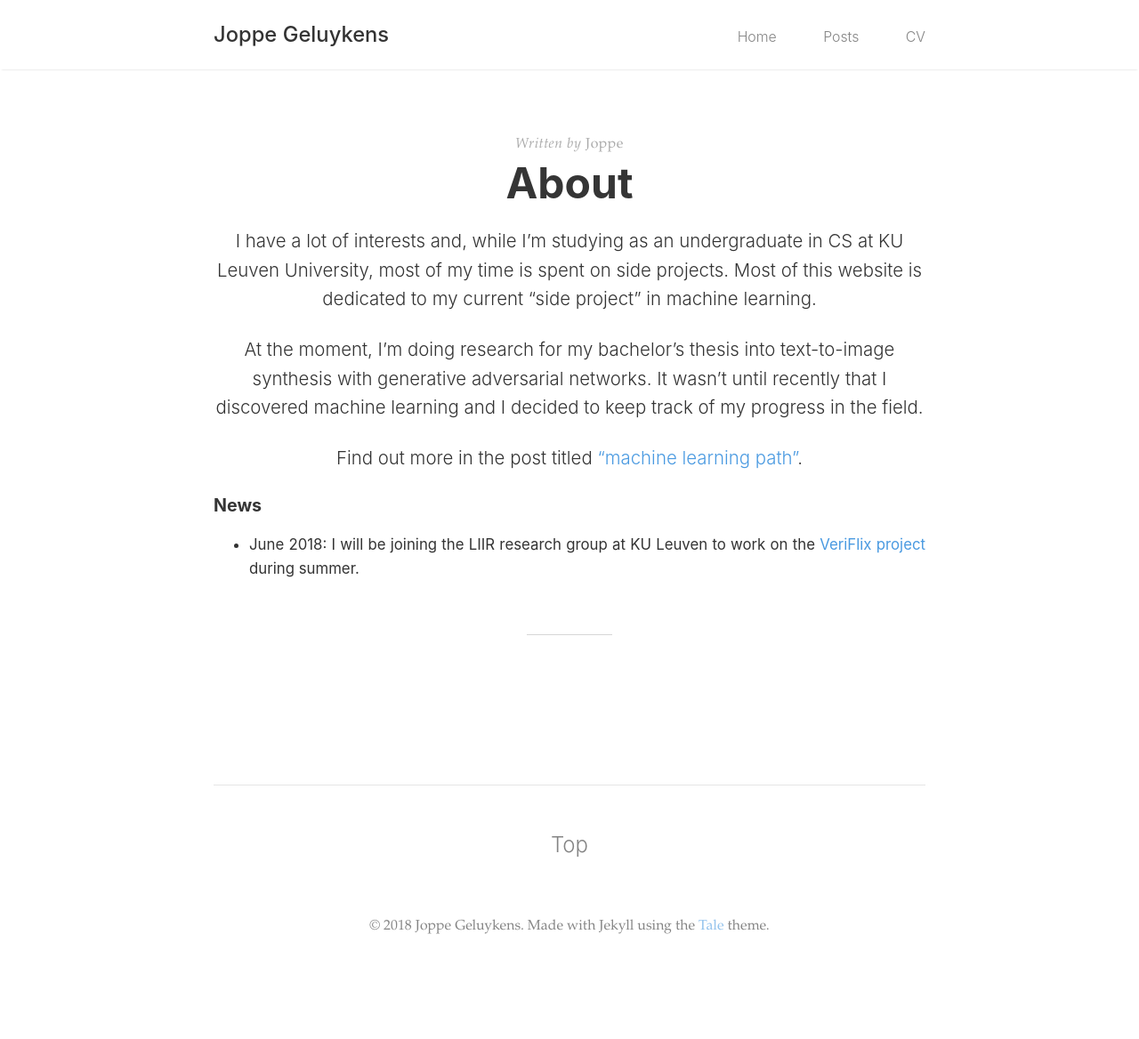
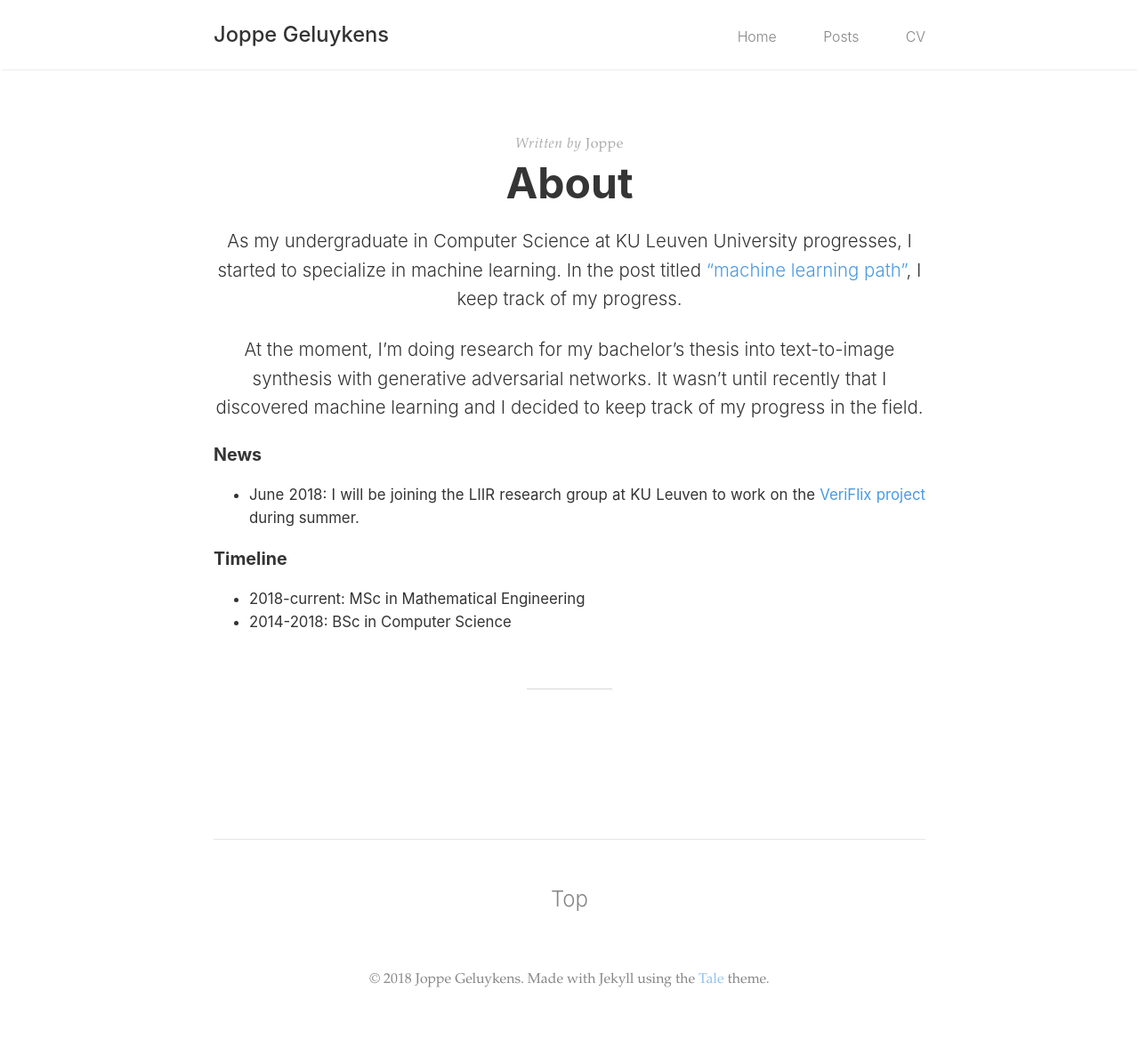
Before and after one commit to jppgks/blog, a Jekyll site: the page built from index.md, in a window 1280 px wide. Shown: the whole page at 89% size. Built offline with Jekyll 4.4.1, drawn with Linux system fonts in a browser that asks for light colours; before the commit the page ends 1107 px from its top, so only the background shows below that.

Commit message:
Update index.md

```diff
--- a/index.md
+++ b/index.md
@@ -6,15 +6,12 @@ author: "Joppe"
 
 <div class="post-intro">
 <p>
-I have a lot of interests and, while I’m studying as an undergraduate in CS at KU Leuven University, most of my time is spent on side projects.
-Most of this website is dedicated to my current “side project” in machine learning.
+As my undergraduate in Computer Science at KU Leuven University progresses, I started to specialize in machine learning.
+In the post titled <a href="/machine-learning-path">“machine learning path”</a>, I keep track of my progress.
 </p>
 <p>
 At the moment, I’m doing research for my bachelor’s thesis into text-to-image synthesis with generative adversarial networks.
 It wasn’t until recently that I discovered machine learning and I decided to keep track of my progress in the field.
-</p>
-<p>
-Find out more in the post titled <a href="/machine-learning-path">“machine learning path”</a>.
 </p>
 
 <h3>News</h3>
@@ -23,5 +20,11 @@ Find out more in the post titled <a href="/machine-learning-path">“machine lea
 </ul>
 </div>
 
+<h3>Timeline</h3>
+<ul>
+  <li>2018-current: MSc in Mathematical Engineering</li>
+  <li>2014-2018: BSc in Computer Science</li>
+</ul>
+
 <br/>
 <div class="post-line"></div>
```
